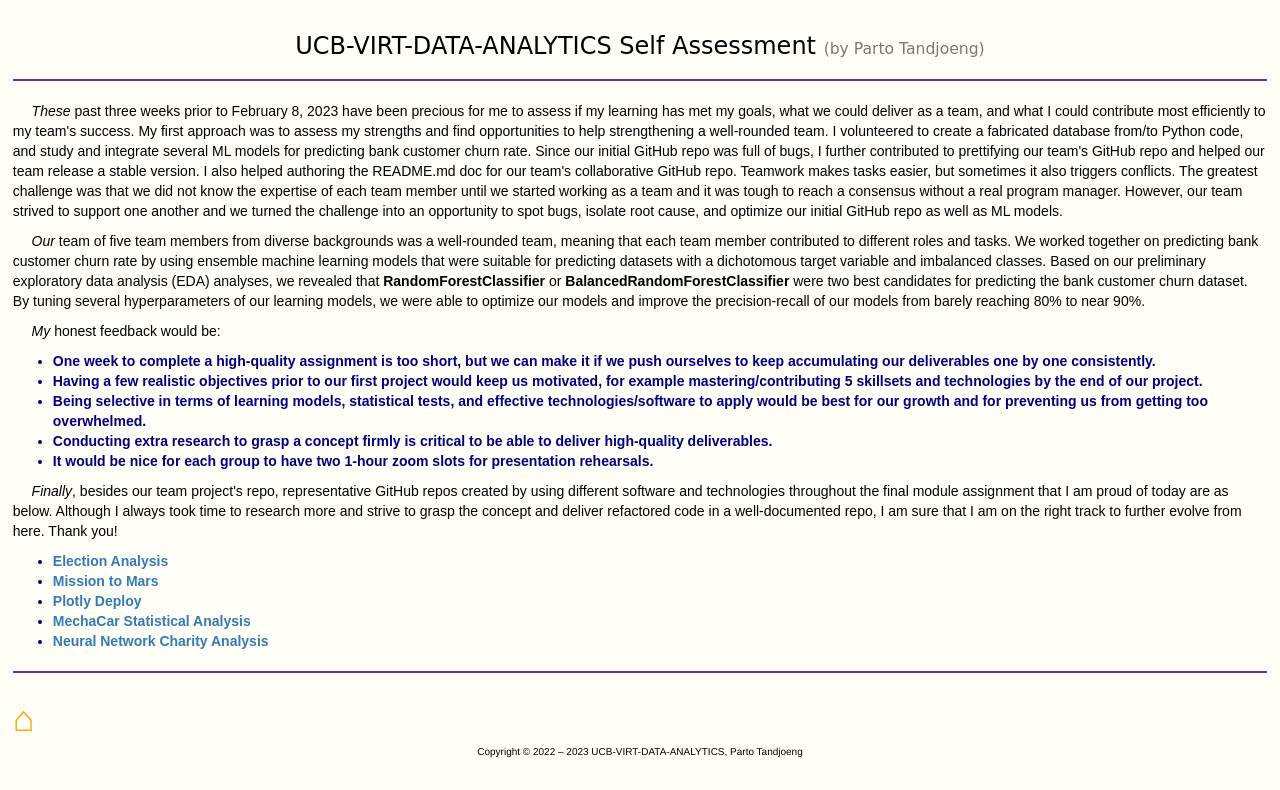
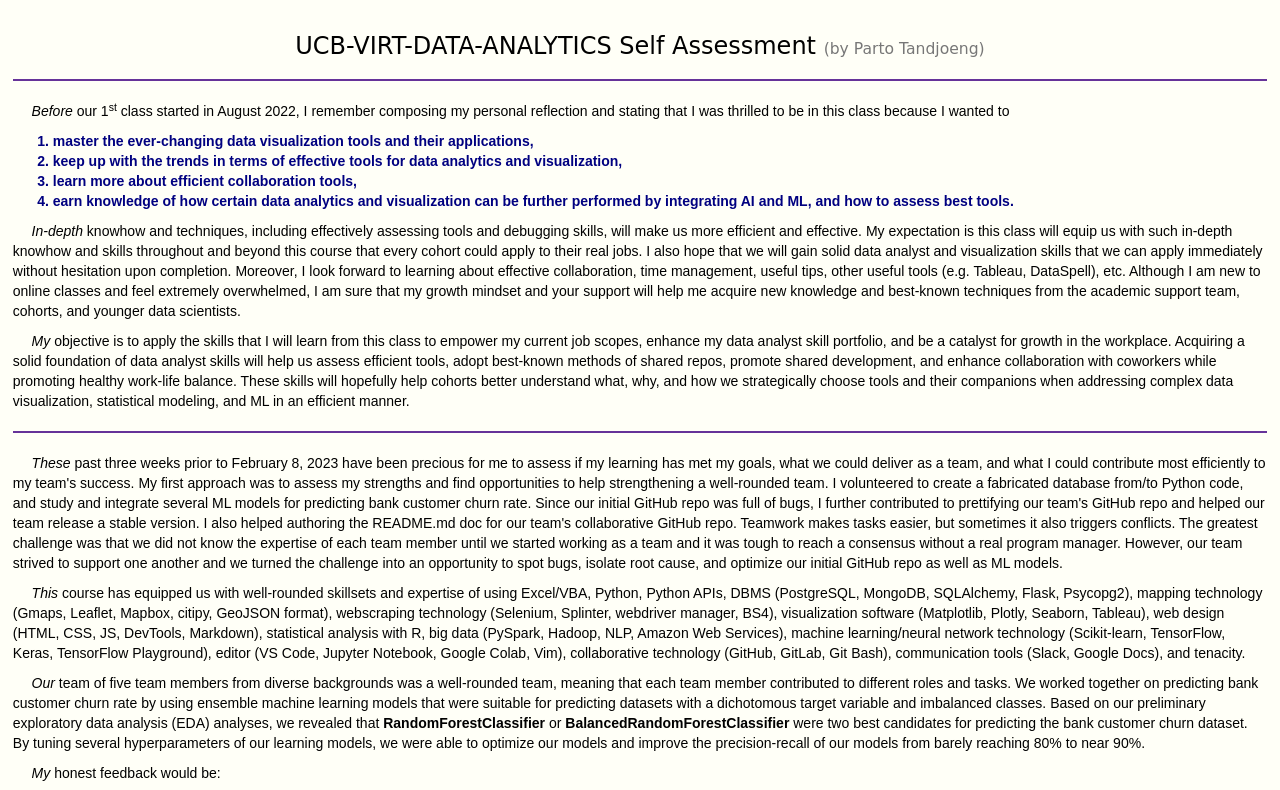
Before and after one commit to ats-tandjoeng7/ucb-data-analytics-2022-self-assessment, a plain HTML site: page index.html in a window 1280 px wide. Shown: the top 790 px of the page. Drawn offline with nearby package versions, Linux system fonts and the light colour scheme.

Commit message:
Update webpage

```diff
--- a/static/js/add_p.js
+++ b/static/js/add_p.js
@@ -16,6 +16,7 @@ function addFooter(txt, divId) {
   let htmlDiv = document.getElementById(divId);
   htmlDiv.innerHTML = newFooter;
 }
+
 const goals = [
 "<em>In-depth</em> knowhow and techniques, including effectively assessing tools and debugging skills, will make us more efficient and effective. My expectation is this class will equip us with such in-depth knowhow and skills throughout and beyond this course that every cohort could apply to their real jobs. I also hope that we will gain solid data analyst and visualization skills that we can apply immediately without hesitation upon completion. Moreover, I look forward to learning about effective collaboration, time management, useful tips, other useful tools (e.g. Tableau, DataSpell), etc. Although I am new to online classes and feel extremely overwhelmed, I am sure that my growth mindset and your support will help me acquire new knowledge and best-known techniques from the academic support team, cohorts, and younger data scientists.",
 "<em>My</em> objective is to apply the skills that I will learn from this class to empower my current job scopes, enhance my data analyst skill portfolio, and be a catalyst for growth in the workplace. Acquiring a solid foundation of data analyst skills will help us assess efficient tools, adopt best-known methods of shared repos, promote shared development, and enhance collaboration with coworkers while promoting healthy work-life balance. These skills will hopefully help cohorts better understand what, why, and how we strategically choose tools and their companions when addressing complex data visualization, statistical modeling, and ML in an efficient manner."
@@ -24,9 +25,7 @@ const roles = [
 "<em>These</em> past three weeks prior to February 8, 2023 have been precious for me to assess if my learning has met my goals, what we could deliver as a team, and what I could contribute most efficiently to my team's success. My first approach was to assess my strengths and find opportunities to help strengthening a well-rounded team. I volunteered to create a fabricated database from/to Python code, and study and integrate several ML models for predicting bank customer churn rate. Since our initial GitHub repo was full of bugs, I further contributed to prettifying our team's GitHub repo and helped our team release a stable version. I also helped authoring the README.md doc for our team's collaborative GitHub repo. Teamwork makes tasks easier, but sometimes it also triggers conflicts. The greatest challenge was that we did not know the expertise of each team member until we started working as a team and it was tough to reach a consensus without a real program manager. However, our team strived to support one another and we turned the challenge into an opportunity to spot bugs, isolate root cause, and optimize our initial GitHub repo as well as ML models."
 ];
 const sums = [
-/*
 "<em>This</em> course has equipped us with well-rounded skillsets and expertise of using Excel/VBA, Python, Python APIs, DBMS (PostgreSQL, MongoDB, SQLAlchemy, Flask, Psycopg2), mapping technology (Gmaps, Leaflet, Mapbox, citipy, GeoJSON format), webscraping technology (Selenium, Splinter, webdriver manager, BS4), visualization software (Matplotlib, Plotly, Seaborn, Tableau), web design (HTML, CSS, JS, DevTools, Markdown), statistical analysis with R, big data (PySpark, Hadoop, NLP, Amazon Web Services), machine learning/neural network technology (Scikit-learn, TensorFlow, Keras, TensorFlow Playground), editor (VS Code, Jupyter Notebook, Google Colab, Vim), collaborative technology (GitHub, GitLab, Git Bash), communication tools (Slack, Google Docs), and tenacity.",
-*/
 "<em>Our</em> team of five team members from diverse backgrounds was a well-rounded team, meaning that each team member contributed to different roles and tasks. We worked together on predicting bank customer churn rate by using ensemble machine learning models that were suitable for predicting datasets with a dichotomous target variable and imbalanced classes. Based on our preliminary exploratory data analysis (EDA) analyses, we revealed that <b>RandomForestClassifier</b> or <b>BalancedRandomForestClassifier</b> were two best candidates for predicting the bank customer churn dataset. By tuning several hyperparameters of our learning models, we were able to optimize our models and improve the precision-recall of our models from barely reaching 80% to near 90%.",
 "<em>My</em> honest feedback would be: <ul><li>One week to complete a high-quality assignment is too short, but we can make it if we push ourselves to keep accumulating our deliverables one by one consistently.</li><li>Having a few realistic objectives prior to our first project would keep us motivated, for example mastering/contributing 5 skillsets and technologies by the end of our project.</li><li>Being selective in terms of learning models, statistical tests, and effective technologies/software to apply would be best for our growth and for preventing us from getting too overwhelmed.</li><li>Conducting extra research to grasp a concept firmly is critical to be able to deliver high-quality deliverables.</li><li>It would be nice for each group to have two 1-hour zoom slots for presentation rehearsals.</li></ul>"
 ];
@@ -34,7 +33,7 @@ const wins = [
 "<em>Finally</em>, besides our team project's repo, representative GitHub repos created by using different software and technologies throughout the final module assignment that I am proud of today are as below. Although I always took time to research more and strive to grasp the concept and deliver refactored code in a well-documented repo, I am sure that I am on the right track to further evolve from here. Thank you!"
 ];
 // add paragraph(s) to html <div> tag
-// addP(goals, Object.keys({goals}));
+addP(goals, Object.keys({goals}));
 addP(roles, Object.keys({roles}));
 addP(sums, Object.keys({sums}));
 addP(wins, Object.keys({wins}));
```
Also changed, not shown: index.html (+0 -2 lines).
